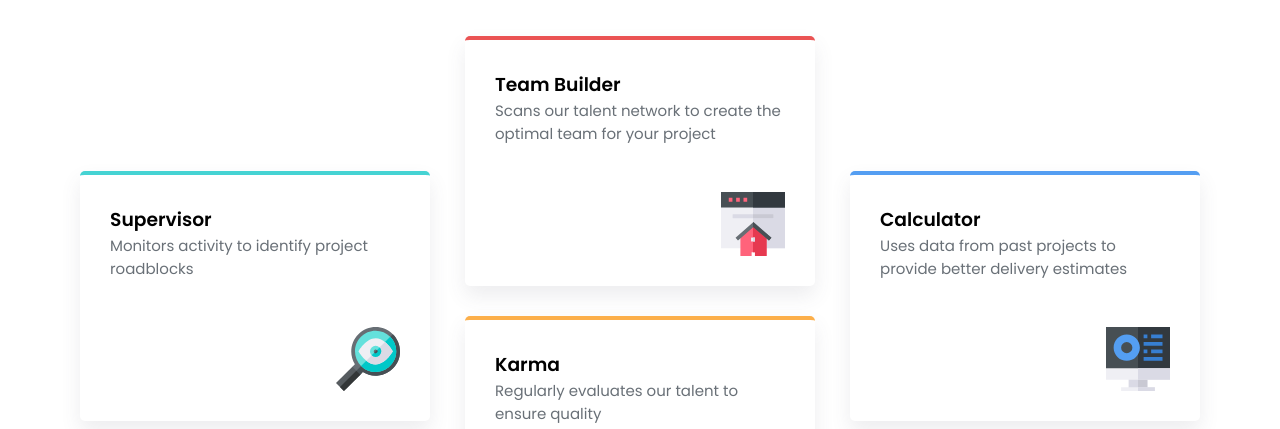
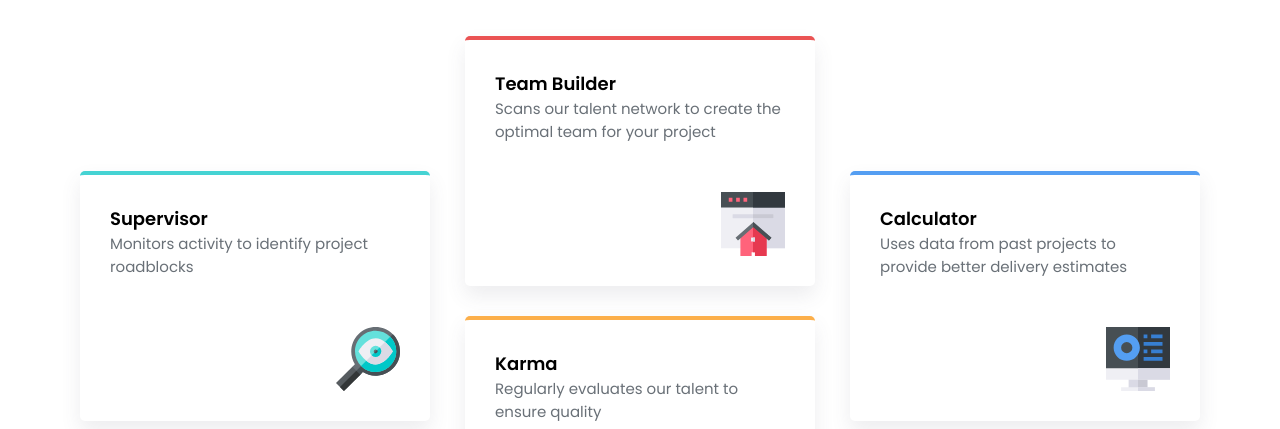
Before and after one commit to blessedmbagwu56/Four-Card-Section, a plain HTML site: page four-card-section-master/four-card-feature-section-master/index.html in a window 1280 px wide. Shown: the part 198-627 px from the top of the page. Drawn offline with Linux system fonts and the light colour scheme.

Commit message:
Update style.css

```diff
--- a/four-card-section-master/four-card-feature-section-master/style.css
+++ b/four-card-section-master/four-card-feature-section-master/style.css
@@ -27,8 +27,9 @@ h2 {
   font-weight: 600;
 }
 
-h4 {
+h3 {
   font-weight: 600;
+  font-size: 18px;
 }
 
 .p {
```
